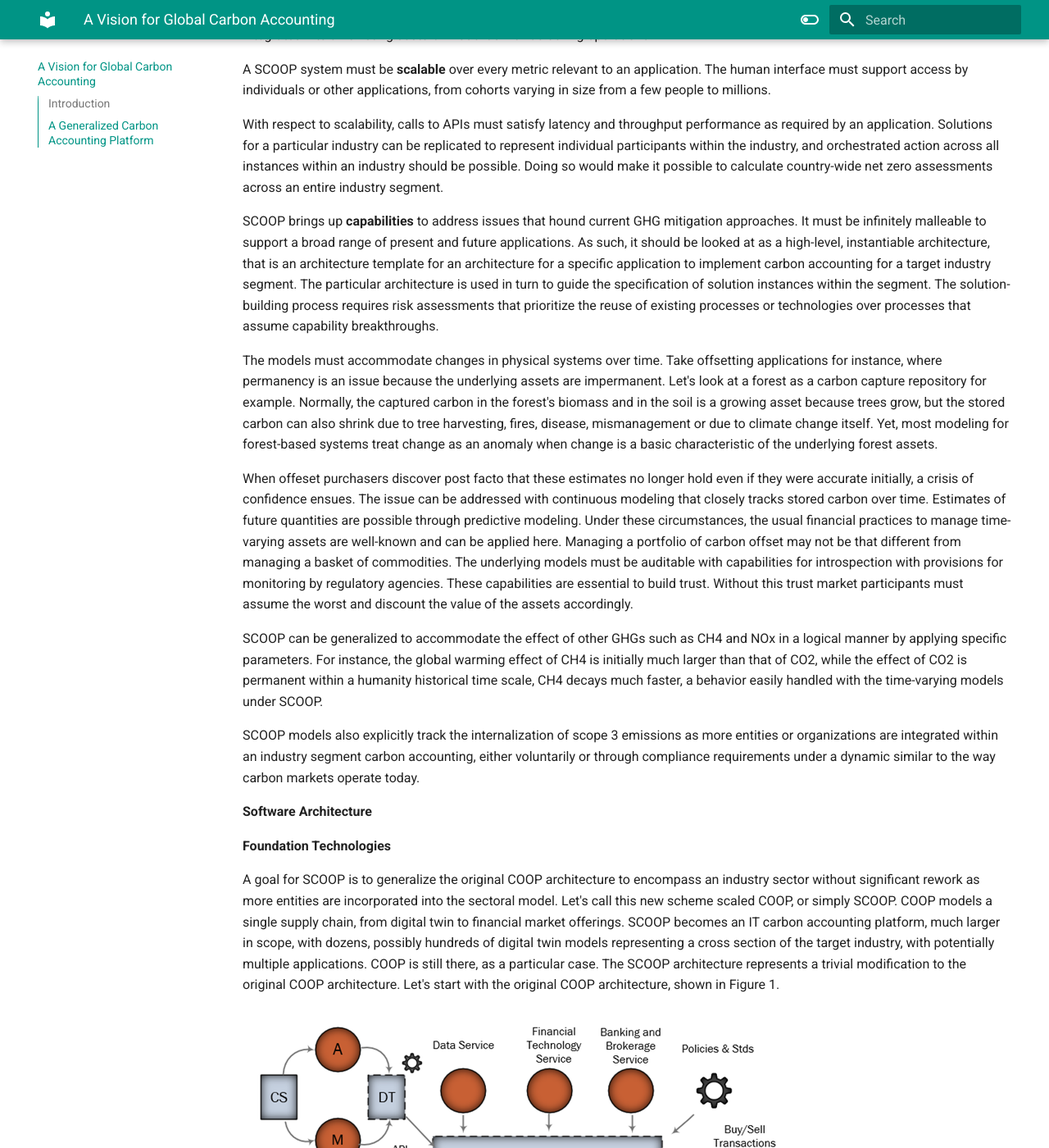
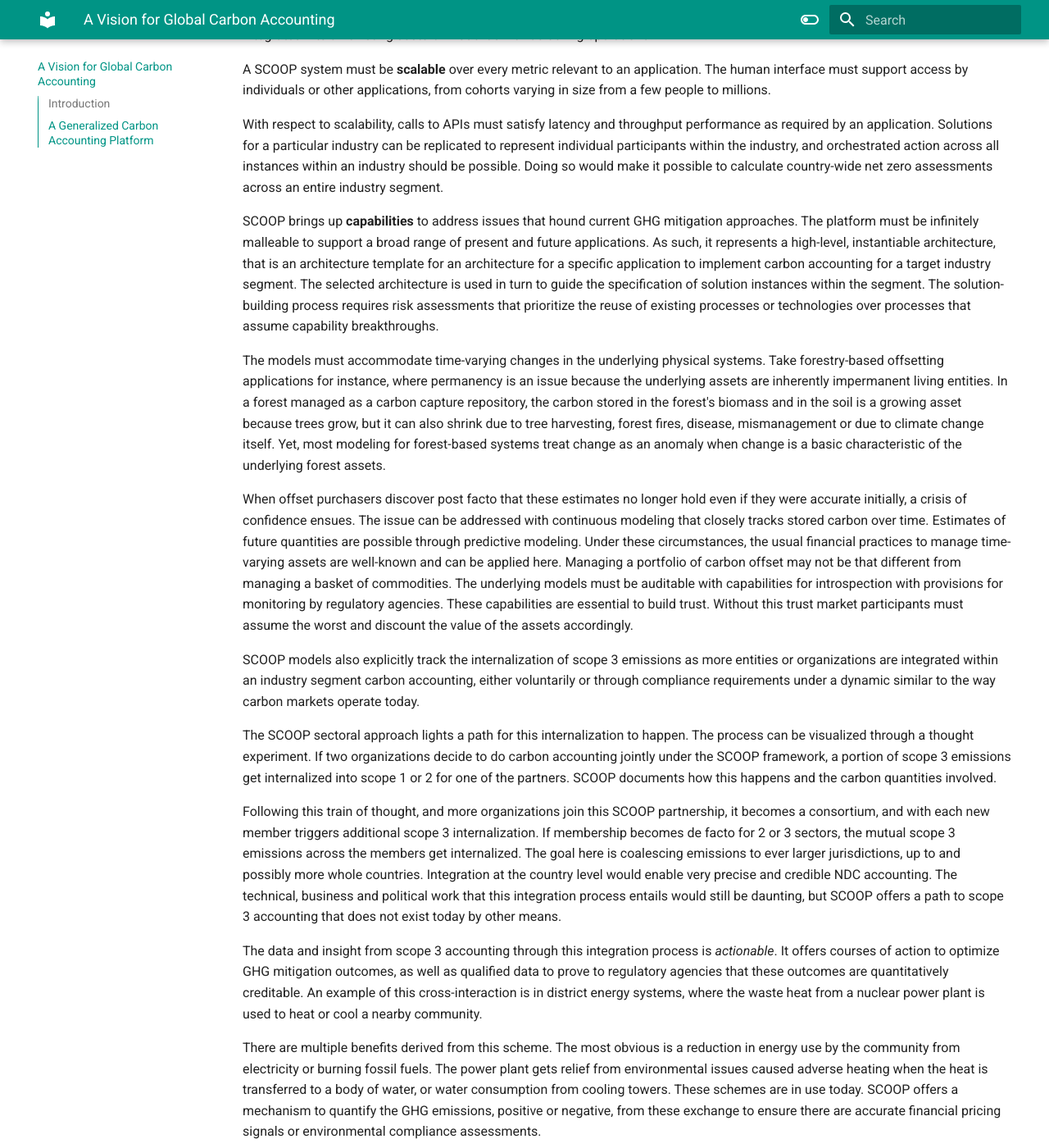
Before and after one commit to Carbon-Offset-Open-Platform/mainPublicDoc, an MkDocs documentation site: the page built from docs/index.md, in a window 1280 px wide and 1400 px high, scrolled down 3777 px. Shown: the whole window at 82% size. Built offline with MkDocs 1.6.1 and Material for MkDocs 9.7.7, drawn with Linux system fonts in a browser that asks for light colours; some of the changed text lies outside the part shown.

Commit message:
Adding content to the SCOOP five main pillars.

```diff
--- a/docs/index.md
+++ b/docs/index.md
@@ -67,15 +67,26 @@
 
 With respect to scalability, calls to APIs must satisfy latency and throughput performance as required by an application.  Solutions for a particular industry can be replicated to represent individual participants within the industry, and orchestrated action across all instances within an industry should be possible.  Doing so would make it possible to calculate country-wide net zero assessments across an entire industry segment.
 
-SCOOP brings up **capabilities** to address issues that hound current GHG mitigation approaches.  It must be infinitely malleable to support a broad range of present and future applications. As such, it should be looked at as a high-level, instantiable architecture, that is an architecture template for an architecture for a specific application to implement carbon accounting for a target industry segment.  The particular architecture is used in turn to guide the specification of solution instances within the segment.  The solution-building process requires risk assessments that prioritize the reuse of existing processes or technologies over processes that assume capability breakthroughs.
+SCOOP brings up **capabilities** to address issues that hound current GHG mitigation approaches.  The platform must be infinitely malleable to support a broad range of present and future applications. As such, it represents a high-level, instantiable architecture, that is an architecture template for an architecture for a specific application to implement carbon accounting for a target industry segment.  The selected architecture is used in turn to guide the specification of solution instances within the segment.  The solution-building process requires risk assessments that prioritize the reuse of existing processes or technologies over processes that assume capability breakthroughs.
 
-The models must accommodate changes in physical systems over time. Take offsetting applications for instance, where permanency is an issue because the underlying assets are impermanent.  Let's look at a forest as a carbon capture repository for example.  Normally, the captured carbon in the forest's biomass and in the soil is a growing asset because trees grow, but the stored carbon can also shrink due to tree harvesting, fires, disease, mismanagement or due to climate change itself.  Yet, most modeling for forest-based systems treat change as an anomaly when change is a basic characteristic of the underlying forest assets.
+The models must accommodate time-varying changes in the underlying physical systems. Take forestry-based offsetting applications for instance, where permanency is an issue because the underlying assets are inherently impermanent living entities.  In a forest managed as a carbon capture repository, the carbon stored in the forest's biomass and in the soil is a growing asset because trees grow, but it can also shrink due to tree harvesting, forest fires, disease, mismanagement or due to climate change itself.  Yet, most modeling for forest-based systems treat change as an anomaly when change is a basic characteristic of the underlying forest assets.
 
-When offeset purchasers discover post facto that these estimates no longer hold even if they were accurate initially, a crisis of confidence ensues. The issue can be addressed with continuous modeling that closely tracks stored carbon over time.  Estimates of future quantities are possible through predictive modeling.  Under these circumstances, the usual financial practices to manage time-varying assets are well-known and can be applied here.  Managing a portfolio of carbon offset may not be that different from managing a basket of commodities.  The underlying models must be auditable with capabilities for introspection with provisions for monitoring by regulatory agencies.  These capabilities are essential to build trust.  Without this trust market participants must assume the worst and discount the value of the assets accordingly.
-
-SCOOP can be generalized to accommodate the effect of other GHGs such as CH4 and NOx in a logical manner by applying specific parameters.  For instance, the global warming effect of CH4 is initially much larger than that of CO2, while the effect of CO2 is permanent within a humanity historical time scale, CH4 decays much faster, a behavior easily handled with the time-varying models under SCOOP.
+When offset purchasers discover post facto that these estimates no longer hold even if they were accurate initially, a crisis of confidence ensues. The issue can be addressed with continuous modeling that closely tracks stored carbon over time.  Estimates of future quantities are possible through predictive modeling.  Under these circumstances, the usual financial practices to manage time-varying assets are well-known and can be applied here.  Managing a portfolio of carbon offset may not be that different from managing a basket of commodities.  The underlying models must be auditable with capabilities for introspection with provisions for monitoring by regulatory agencies.  These capabilities are essential to build trust.  Without this trust market participants must assume the worst and discount the value of the assets accordingly.
 
 SCOOP models also explicitly track the internalization of scope 3 emissions as more entities or organizations are integrated within an industry segment carbon accounting, either voluntarily or through compliance requirements under a dynamic similar to the way carbon markets operate today.
+
+The SCOOP sectoral approach lights a path for this internalization to happen. The process can be visualized through a thought experiment.  If two organizations decide to do carbon accounting jointly under the SCOOP framework, a portion of scope 3 emissions get internalized into scope 1 or 2 for one of the partners.  SCOOP documents how this happens and the carbon quantities involved.
+
+Following this train of thought, and more organizations join this SCOOP partnership, it becomes a consortium, and with each new member triggers additional scope 3 internalization.  If membership becomes de facto for 2 or 3 sectors, the mutual scope 3 emissions across the members get internalized. The goal here is coalescing emissions to ever larger jurisdictions, up to and possibly more whole countries.  Integration at the country level would enable very precise and credible NDC accounting.  The technical, business and political work that this integration process entails would still be daunting, but SCOOP offers a path to scope 3 accounting that does not exist today by other means.
+
+The data and insight from scope 3 accounting through this integration process is _actionable_.  It offers courses of action to optimize GHG mitigation outcomes, as well as qualified data to prove to regulatory agencies that these outcomes are quantitatively creditable.  An example of this cross-interaction is in district energy systems, where the waste heat from a nuclear power plant is used to heat or cool a nearby community.
+
+There are multiple benefits derived from this scheme. The most obvious is a reduction in energy use by the community from electricity or burning fossil fuels. The power plant gets relief from environmental issues caused adverse heating when the heat is transferred to a body of water, or water consumption from cooling towers.  These schemes are in use today. SCOOP offers a mechanism to quantify the GHG emissions, positive or negative, from these exchange to ensure there are accurate financial pricing signals or environmental compliance assessments.
+
+A similar dynamic is possible with the waste heat from data center operations. The main focus to date for sustainability in data centers has been on energy efficiency and offsetting through the purchase of clean energy. This is not surprising from a sectoral perspective, as most sustainability initiatives start with what a given organization can do internally. A sectoral collaboration opens a new vector for GHG emissions mitigation.
+
+SCOOP is also **open-ended with respect to applications**. A valuable trait of a solution initially targeting CO2 as a GHG is being retargetable to accommodate the effect of other GHGs such as CH4 and NOx at minimal cost, perhaps by changing parameters in the physical or chemical model.  For instance, the global warming effect of CH4 is initially much larger than that of CO2, while the effect of CO2 is permanent within a humanity historical time scale, CH4 decays much faster, a behavior easily handled with the time-varying models under SCOOP.
+
 
 **Software Architecture**
 
```
Also changed, not shown: other parts of docs/index.md (+4 -4 lines).
